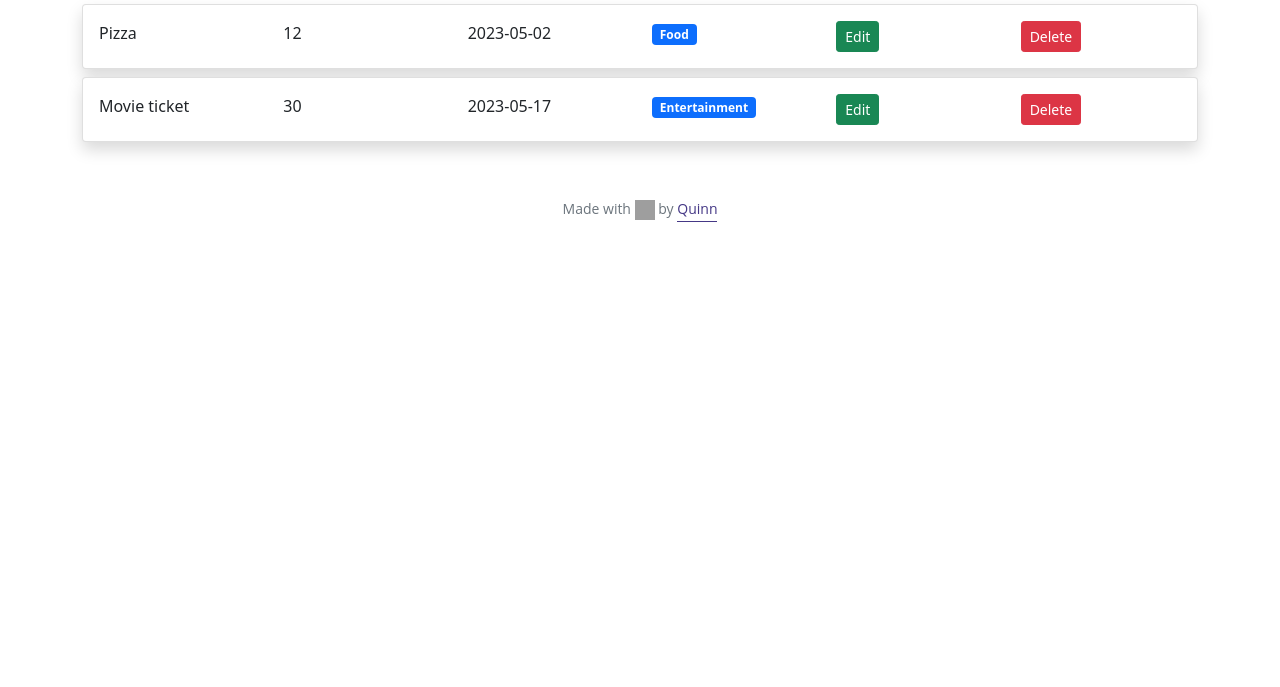
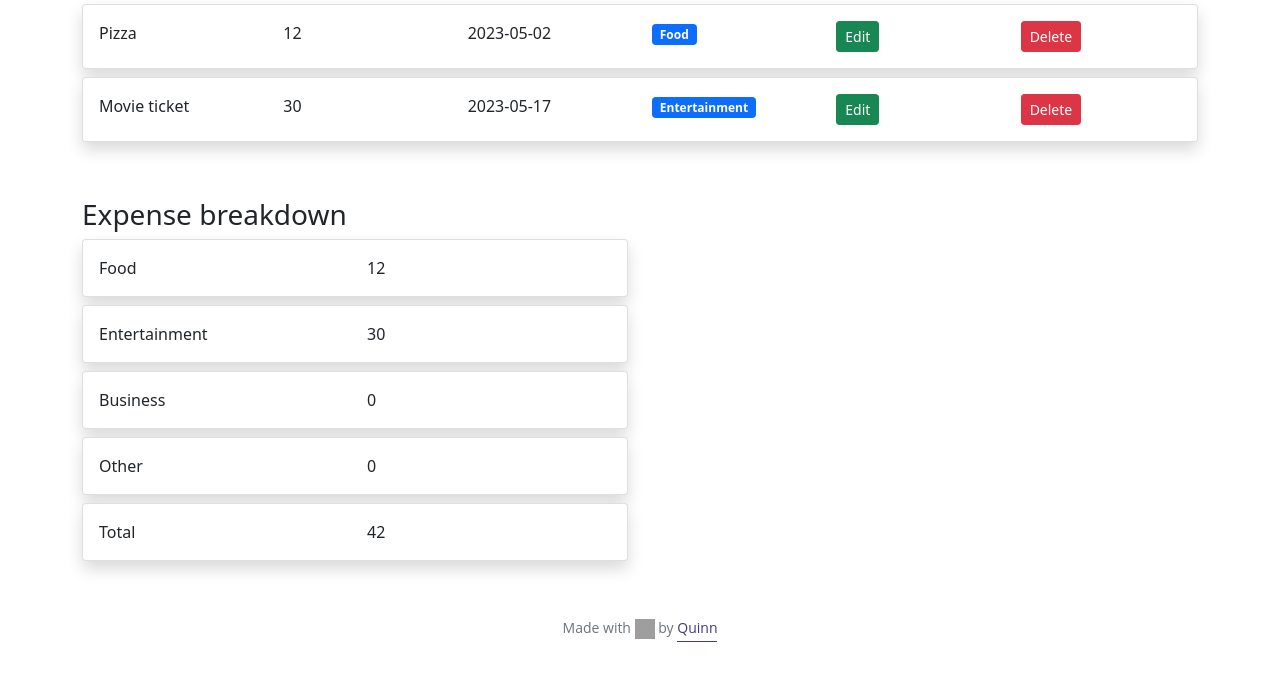
Before and after one commit to wanyingng/Budgetify, a Flask app: page / in a window 1280 px wide. Shown: the part 142-829 px from the top of the page. Before the commit the page ends 364 px from the top, so only its background shows below. Run offline with Flask 3, Linux system fonts and the light colour scheme; data comes from the database, SQL or seed files in the repository; grey boxes are pictures that could not be loaded.

Commit message:
feat(budgetify): expense breakdown

```diff
--- a/app.py
+++ b/app.py
@@ -31,7 +31,23 @@ class Expenses(db.Model):
 def index():
     """Show records of expenses"""
     expenses = Expenses.query.all()
-    return render_template('index.html', expenses=expenses)
+    total = 0
+    t_food = 0
+    t_entertainment = 0
+    t_business = 0
+    t_other = 0
+    # Calculate the overall total and total for each category
+    for expense in expenses:
+        total += expense.amount
+        if expense.category == 'Food':
+            t_food += expense.amount
+        elif expense.category == 'Entertainment':
+            t_entertainment += expense.amount
+        elif expense.category == 'Business':
+            t_business += expense.amount
+        elif expense.category == 'Other':
+            t_other += expense.amount
+    return render_template('index.html', expenses=expenses, total=total, t_food=t_food, t_entertainment=t_entertainment, t_business=t_business, t_other=t_other)
 
 
 @app.route('/addexpense', methods=['GET', 'POST'])
@@ -42,7 +58,6 @@ def addexpense():
         expensename = request.form['expensename']
         amount = request.form['amount']
         category = request.form['category']
-        print(date + ' ' + expensename + ' ' + amount + ' ' + category)
         expense = Expenses(date=date, name=expensename, amount=amount, category=category)
         db.session.add(expense)
         db.session.commit()
--- a/templates/index.html
+++ b/templates/index.html
@@ -31,5 +31,51 @@
         </div>
     </div>
     {% endfor %}
+    <div class="row">
+        <div class="col-md-6">
+            <h3 class="mt-5">Expense breakdown</h3>
+            <div class="card shadow mb-2 bg-white rounded">
+                <div class="card-body">
+                    <div class="row">
+                        <div class="col-md-6">Food</div>
+                        <div class="col-md-6">{{ t_food }}</div>
+                    </div>
+                </div>
+            </div>
+            <div class="card shadow mb-2 bg-white rounded">
+                <div class="card-body">
+                    <div class="row">
+                        <div class="col-md-6">Entertainment</div>
+                        <div class="col-md-6">{{ t_entertainment }}</div>
+                    </div>
+                </div>
+            </div>
+            <div class="card shadow mb-2 bg-white rounded">
+                <div class="card-body">
+                    <div class="row">
+                        <div class="col-md-6">Business</div>
+                        <div class="col-md-6">{{ t_business }}</div>
+                    </div>
+                </div>
+            </div>
+            <div class="card shadow mb-2 bg-white rounded">
+                <div class="card-body">
+                    <div class="row">
+                        <div class="col-md-6">Other</div>
+                        <div class="col-md-6">{{ t_other }}</div>
+                    </div>
+                </div>
+            </div>
+            <div class="card shadow mb-2 bg-white rounded">
+                <div class="card-body">
+                    <div class="row">
+                        <div class="col-md-6">Total</div>
+                        <div class="col-md-6">{{ total }}</div>
+                    </div>
+                </div>
+            </div>
+
+        </div>
+    </div>
 </div>
 {% endblock %}
```
